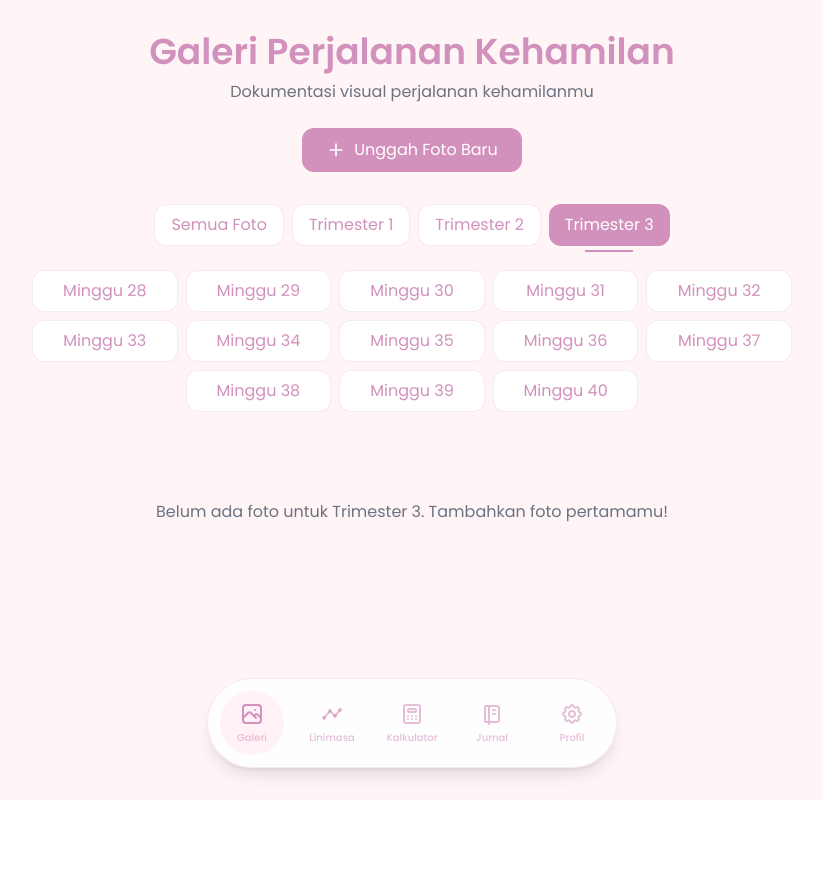
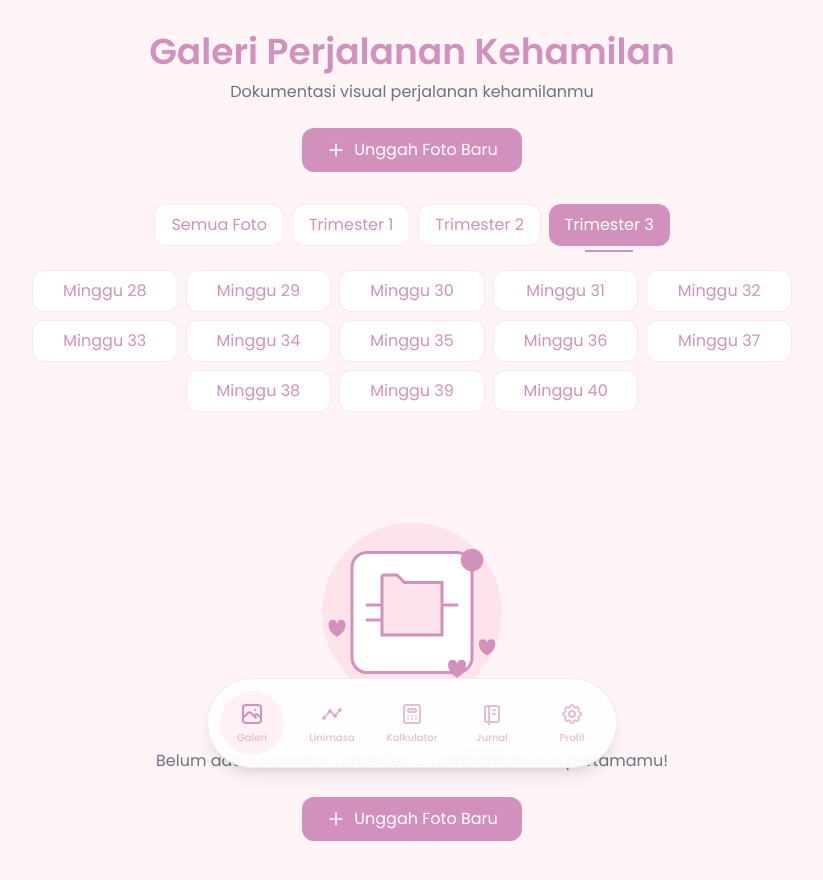
Before and after one commit to Hidayattt24/FE-Velora, a Next.js app: page /main/gallery in a window 1280 px wide. Both pictures are taken after a click on the button "Trimester 3". Shown: the top 880 px of the page, without its empty margins (228-1051 px from the left). Before the commit the page ends 800 px from the top, so only its background shows below. Built offline with nearby package versions, Linux system fonts and the light colour scheme.

Commit message:
feat : add empty state illustration to gallery page

```diff
--- a/src/app/main/gallery/page.tsx
+++ b/src/app/main/gallery/page.tsx
@@ -76,6 +76,116 @@ const handleDownload = async (imageUrl: string, title: string) => {
     alert('Gagal mengunduh gambar. Silakan coba lagi.');
   }
 };
+
+function EmptyStateIllustration() {
+  return (
+    <div className="w-full max-w-[300px] mx-auto mb-6">
+      <motion.svg
+        viewBox="0 0 400 300"
+        fill="none"
+        xmlns="http://www.w3.org/2000/svg"
+        className="w-full h-auto"
+        initial="hidden"
+        animate="visible"
+      >
+        {/* Background Circle */}
+        <motion.circle
+          cx="200"
+          cy="150"
+          r="120"
+          fill="#FFE3EC"
+          initial={{ scale: 0 }}
+          animate={{ scale: 1 }}
+          transition={{ duration: 0.5 }}
+        />
+
+        {/* Photo Frame */}
+        <motion.rect
+          x="120"
+          y="70"
+          width="160"
+          height="160"
+          rx="20"
+          fill="white"
+          stroke="#D291BC"
+          strokeWidth="4"
+          initial={{ opacity: 0, y: 20 }}
+          animate={{ opacity: 1, y: 0 }}
+          transition={{ delay: 0.3 }}
+        />
+
+        {/* Decorative Lines */}
+        <motion.path
+          d="M140 140 L260 140"
+          stroke="#D291BC"
+          strokeWidth="4"
+          strokeLinecap="round"
+          strokeDasharray="220"
+          initial={{ strokeDashoffset: 220 }}
+          animate={{ strokeDashoffset: 0 }}
+          transition={{ delay: 0.6, duration: 0.8 }}
+        />
+        <motion.path
+          d="M140 160 L220 160"
+          stroke="#D291BC"
+          strokeWidth="4"
+          strokeLinecap="round"
+          strokeDasharray="180"
+          initial={{ strokeDashoffset: 180 }}
+          animate={{ strokeDashoffset: 0 }}
+          transition={{ delay: 0.8, duration: 0.6 }}
+        />
+
+        {/* Image Icon */}
+        <motion.path
+          d="M160 100 L180 100 L190 110 L240 110 L240 180 L160 180 Z"
+          fill="#FFE3EC"
+          stroke="#D291BC"
+          strokeWidth="4"
+          initial={{ pathLength: 0 }}
+          animate={{ pathLength: 1 }}
+          transition={{ delay: 1, duration: 1 }}
+        />
+
+        {/* Sun/Circle Decoration */}
+        <motion.circle
+          cx="280"
+          cy="80"
+          r="15"
+          fill="#D291BC"
+          initial={{ scale: 0 }}
+          animate={{ scale: [0, 1.2, 1] }}
+          transition={{ delay: 1.2, duration: 0.5 }}
+        />
+
+        {/* Floating Hearts */}
+        {[
+          { cx: 300, cy: 200, delay: 1.4 },
+          { cx: 100, cy: 180, delay: 1.6 },
+          { cx: 260, cy: 240, delay: 1.8 }
+        ].map((heart, index) => (
+          <motion.path
+            key={index}
+            d={`M${heart.cx-10},${heart.cy} a5,5 0 0,1 10,0 a5,5 0 0,1 10,0 q0,10 -10,15 q-10,-5 -10,-15`}
+            fill="#D291BC"
+            initial={{ scale: 0, opacity: 0 }}
+            animate={{
+              scale: [0, 1.2, 1],
+              opacity: [0, 1, 1],
+              y: [0, -20, 0]
+            }}
+            transition={{
+              delay: heart.delay,
+              duration: 2,
+              repeat: Infinity,
+              repeatDelay: 1
+            }}
+          />
+        ))}
+      </motion.svg>
+    </div>
+  );
+}
 
 export default function GalleryPage() {
   const [selectedId, setSelectedId] = useState<number | null>(null);
@@ -296,17 +406,37 @@ export default function GalleryPage() {
         />
       )}
 
-      {/* Empty State - Mobile optimized */}
+      {/* Empty State - Now with illustration */}
       {filteredPhotos.length === 0 && (
         <div className="text-center py-8 sm:py-12">
-          <p className="text-sm sm:text-base text-gray-500 px-4">
+          <EmptyStateIllustration />
+          <motion.p
+            initial={{ opacity: 0, y: 20 }}
+            animate={{ opacity: 1, y: 0 }}
+            transition={{ delay: 0.5 }}
+            className="text-sm sm:text-base text-gray-500 px-4"
+          >
             {selectedWeek
               ? `Belum ada foto untuk minggu ke-${selectedWeek}. Tambahkan foto pertamamu!`
               : selectedTrimester !== null
               ? `Belum ada foto untuk ${weekRanges[selectedTrimester].label}. Tambahkan foto pertamamu!`
               : "Belum ada foto yang diunggah. Mulai dokumentasikan perjalanan kehamilanmu!"
             }
-          </p>
+          </motion.p>
+          <motion.div
+            initial={{ opacity: 0, y: 20 }}
+            animate={{ opacity: 1, y: 0 }}
+            transition={{ delay: 0.7 }}
+            className="mt-6"
+          >
+            <Link
+              href="/main/gallery/upload"
+              className="inline-flex items-center gap-2 bg-[#D291BC] text-white px-6 py-2.5 rounded-xl hover:bg-[#c17ba6] transition-colors"
+            >
+              <IconPlus className="w-5 h-5" />
+              <span>Unggah Foto Baru</span>
+            </Link>
+          </motion.div>
         </div>
       )}
     </div>
```
